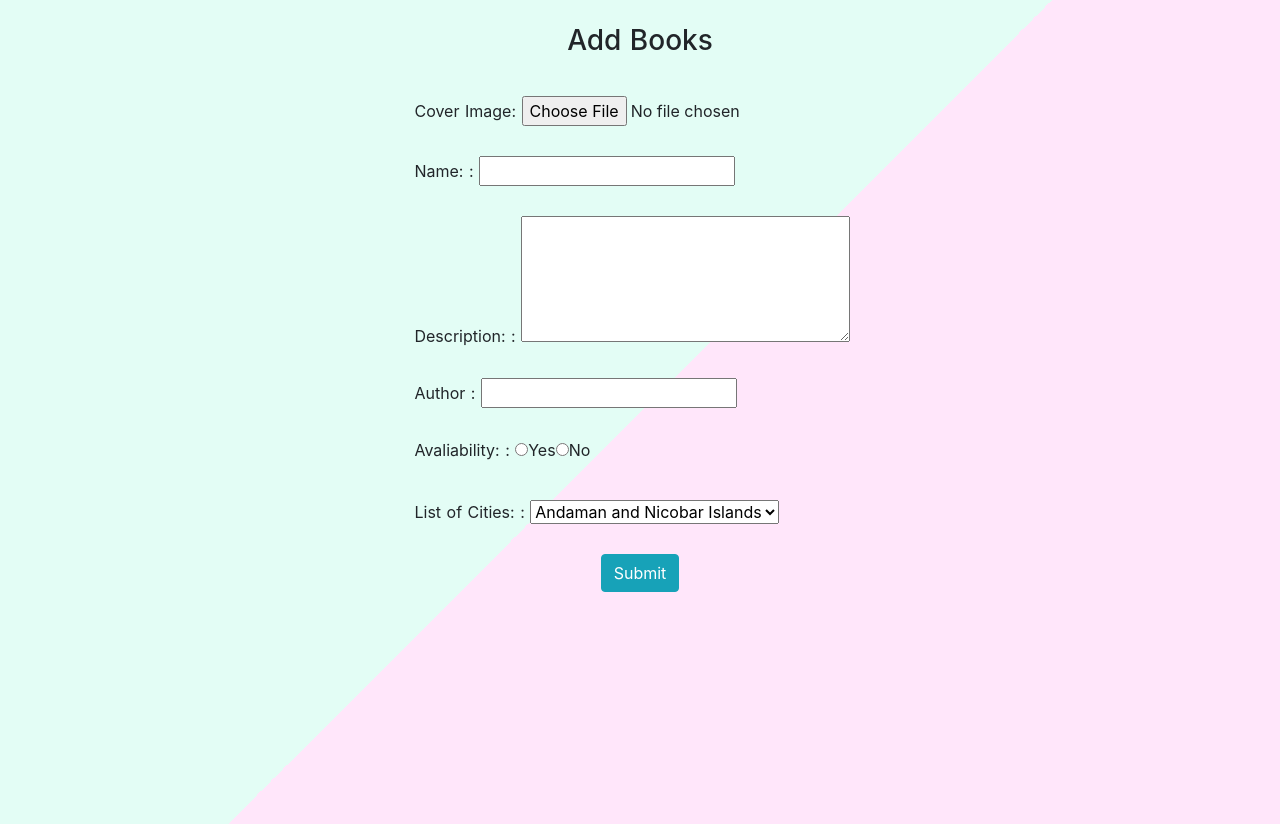
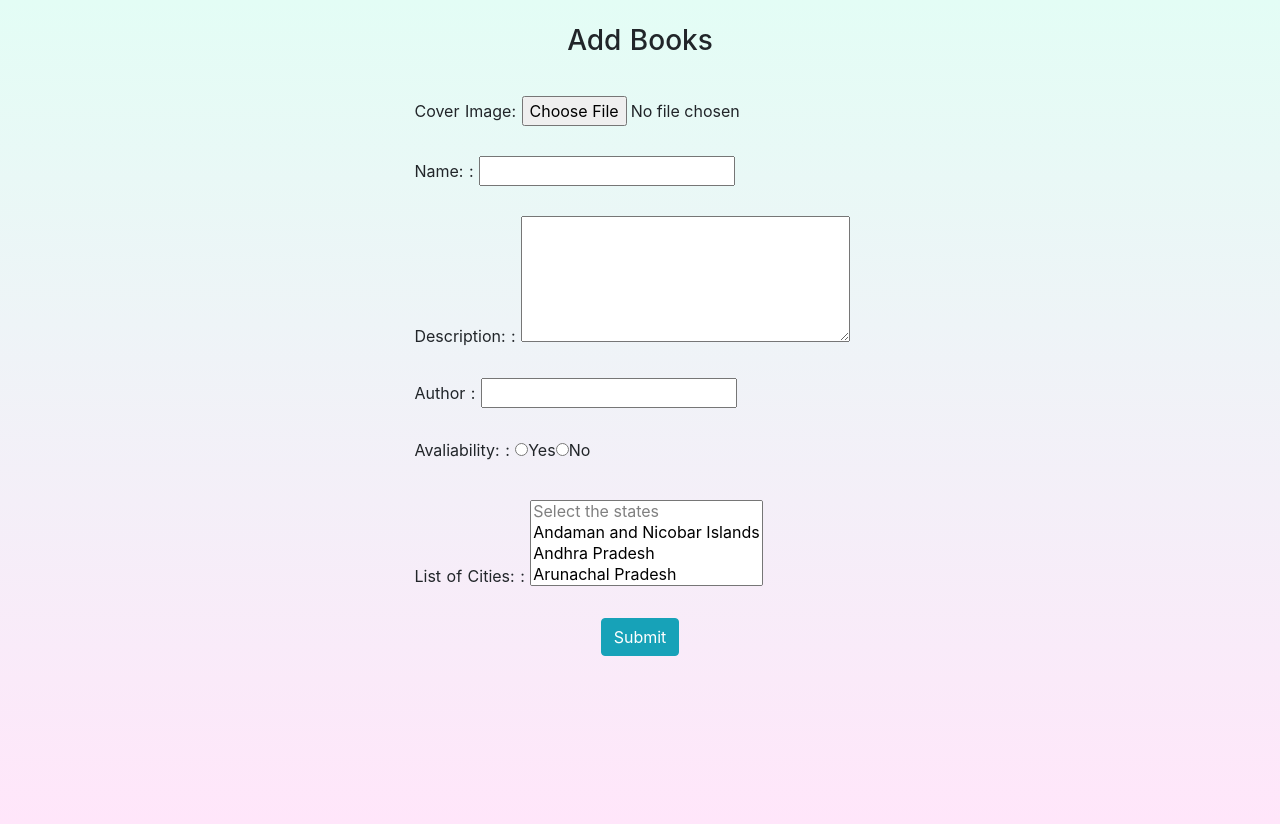
Before and after one commit to hiwanis/Book-Listing, a Nuxt app: page /addBooks in a window 1280 px wide. Built offline with nearby package versions, Linux system fonts and the light colour scheme.

Commit message:
your message

```diff
--- a/pages/addBooks.vue
+++ b/pages/addBooks.vue
@@ -1,4 +1,5 @@
 <template>
+  <div class="addBooks">
     <div class="container">
       <div class="text-center mt-4">
         <h3>Add Books</h3>
@@ -11,13 +12,14 @@
               <li>Name: {{ name }}: <input type="text" name="" id="" /> </li>
               <li>Description: {{ description }}: <textarea name="description" id="" cols="30" rows="5"></textarea> </li>
               <li>Author {{ author }}: <input type="text" name="" id="" /> </li>
-            <li>Avaliability: {{avaliability}}: <input type="radio" name="available" id="yes" value="yes">
+              <li>Avaliability: {{avaliability}}: <input type="radio" name="available" value="yes">
                 <label for="yes">Yes</label>
-              <input type="radio" name="available" id="no" value="no">
+                <input type="radio" name="available" value="no">
                 <label for="no">No</label>
               <li>List of Cities:
                 {{lcities}}:
-              <select name=stateList>
+                <select name="stateList" multiple>
+                  <option value="disable" disabled>Select the states</option>
                   <option value="Andaman and Nicobar Islands">Andaman and Nicobar Islands</option>
                   <option value="Andhra Pradesh">Andhra Pradesh</option>
                   <option value="Arunachal Pradesh">Arunachal Pradesh</option>
@@ -63,6 +65,7 @@
         </div>
       </form>
     </div>
+  </div>
   </template>
 
 <script>
@@ -73,7 +76,7 @@ export default {
 
 <style>
 body{
-    background: linear-gradient(-225deg,#e3fdf5 50%,#ffe6fa 50%);
+    background: linear-gradient(#e3fdf5,#ffe6fa);
     background-repeat: no-repeat;
     background-size: cover;
     -webkit-background-size: cover;
```
Lines whose indentation alone changed are shown as unchanged.
